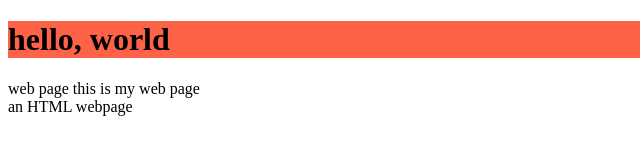
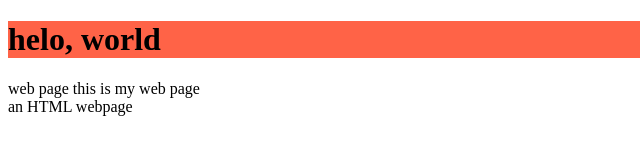
Before and after one commit to Dant3C/test_webpage, a plain HTML site: page index.html in a window 1280 px wide. Shown: the full height of the page, 0-640 px from the left. Drawn offline with Linux system fonts and the light colour scheme.

Commit message:
Update index.html

```diff
--- a/index.html
+++ b/index.html
@@ -2,7 +2,7 @@
 <html>
   <head><title>Test Page</title></head>
   <body>
-    <h1 style="background-color:Tomato;">hello, world</h1>
+    <h1 style="background-color:Tomato;">helo, world</h1>
     <p>
       web page this is my web page <br>an HTML webpage
     </p>
```
